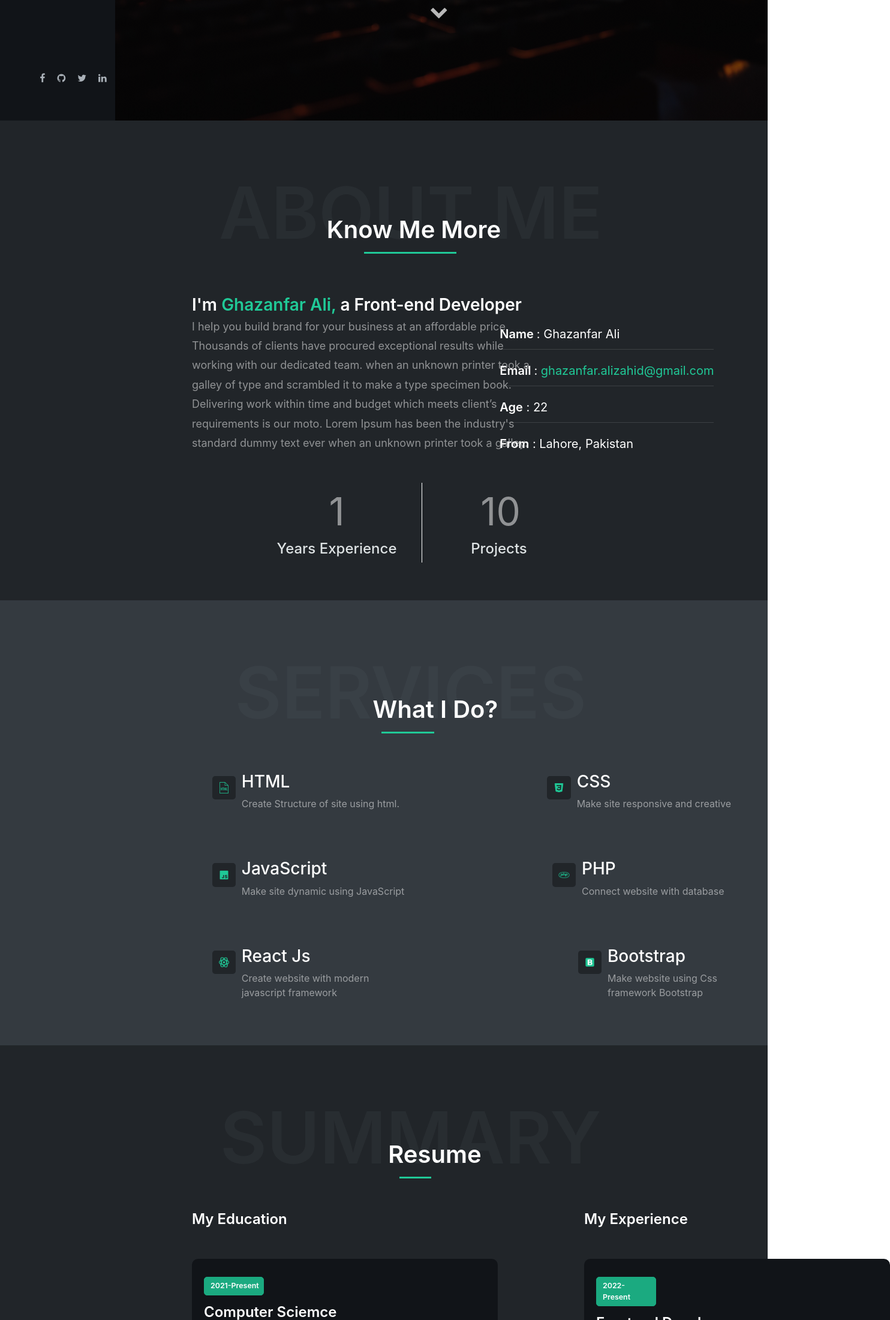
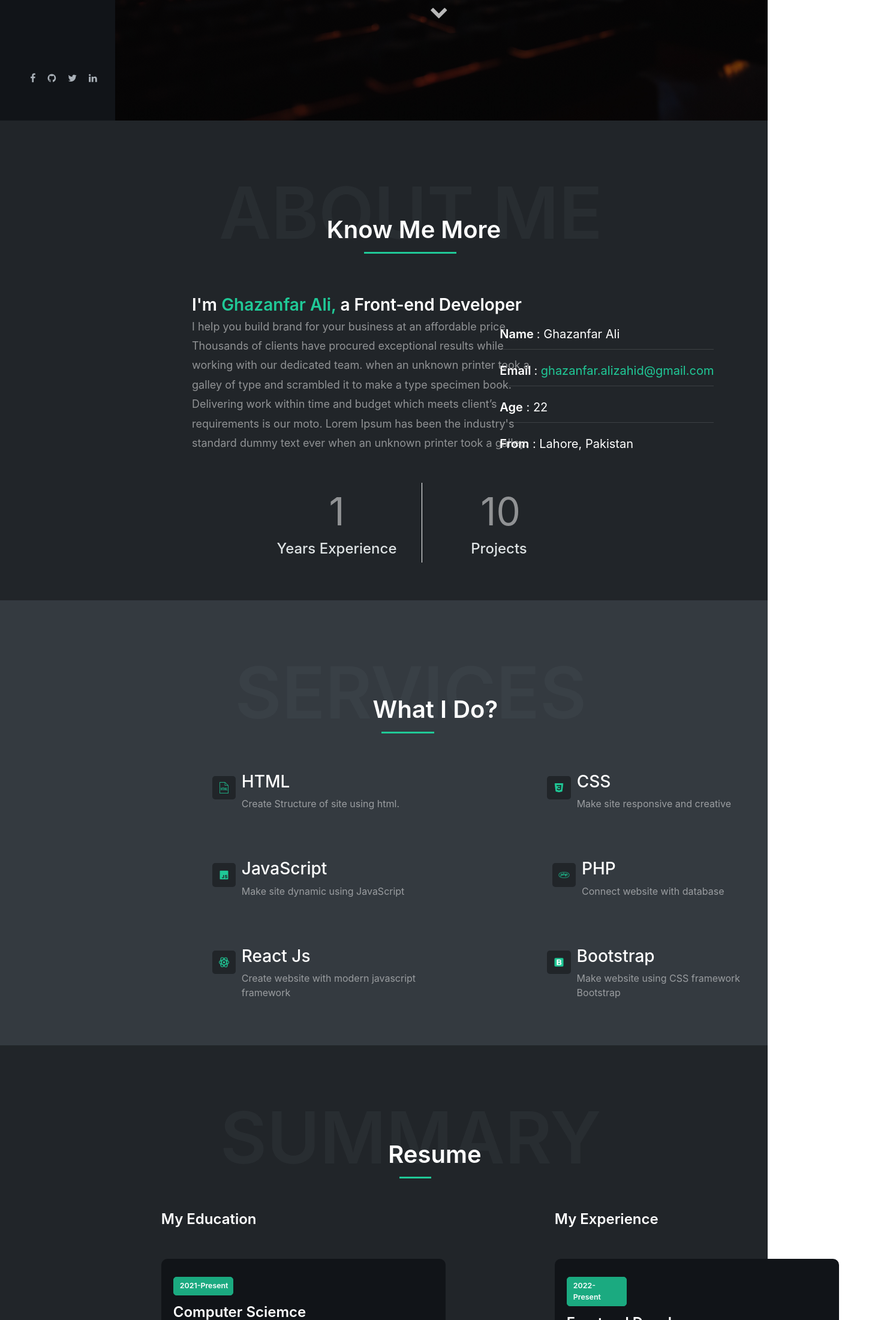
Before and after one commit to GhazanfarAli123/Portfolio, a React (Create React App) app in the folder ghazanfar-ali-portfolio/: page / in a window 1280 px wide. Shown: the part 599-2800 px from the top of the page at 60% size, 1484 px wide, since content can reach past the window. Built offline with nearby package versions, Linux system fonts and the light colour scheme.

Commit message:
@changes

```diff
--- a/ghazanfar-ali-portfolio/src/Components/services.js
+++ b/ghazanfar-ali-portfolio/src/Components/services.js
@@ -47,7 +47,7 @@ export const Services = () => {
       <img className='react-img-2 bootstrap-image' src={bootstrap_logo} alt="reacts js"/>
         <div className='react-info'>
       <h3>Bootstrap</h3>
-      <p>Make website using Css framework Bootstrap</p>
+      <p>Make website using CSS framework Bootstrap</p>
       </div>
       </div>
     </div>
--- a/ghazanfar-ali-portfolio/src/Components/style.css
+++ b/ghazanfar-ali-portfolio/src/Components/style.css
@@ -353,7 +353,7 @@ margin-left: 20px;
 }
 
 .bootstrap-image {
-  margin-left: 271px !important;
+  margin-left: 17% !important;
 }
 
 .resume {
@@ -416,7 +416,7 @@ margin-left: 20px;
 }
 
 .ex-ed {
-  margin-left: 25%;
+  margin-left: 21%;
   color: #fff;
   display: flex;
   margin-top: 50px;
@@ -428,7 +428,7 @@ margin-left: 20px;
 }
 
 .ex-ed .experience {
-  margin-left: 15%;
+  margin-left: 18%;
   font-size: 1.5rem;
   font-weight: 600;
 }
@@ -436,7 +436,7 @@ margin-left: 20px;
 .first-education {
   margin-top: 3rem;
   background-color: #111418;
-  width: 510px;
+  width: 474px;
   height: 230px;
   border-radius: 10px;
   padding-top: 30px;
@@ -702,3 +702,6 @@ font-size: 20px;
 .copy-right{
   margin-left: 25%;
 }
+.social-icons{
+  padding: 0 !important;
+}
```
